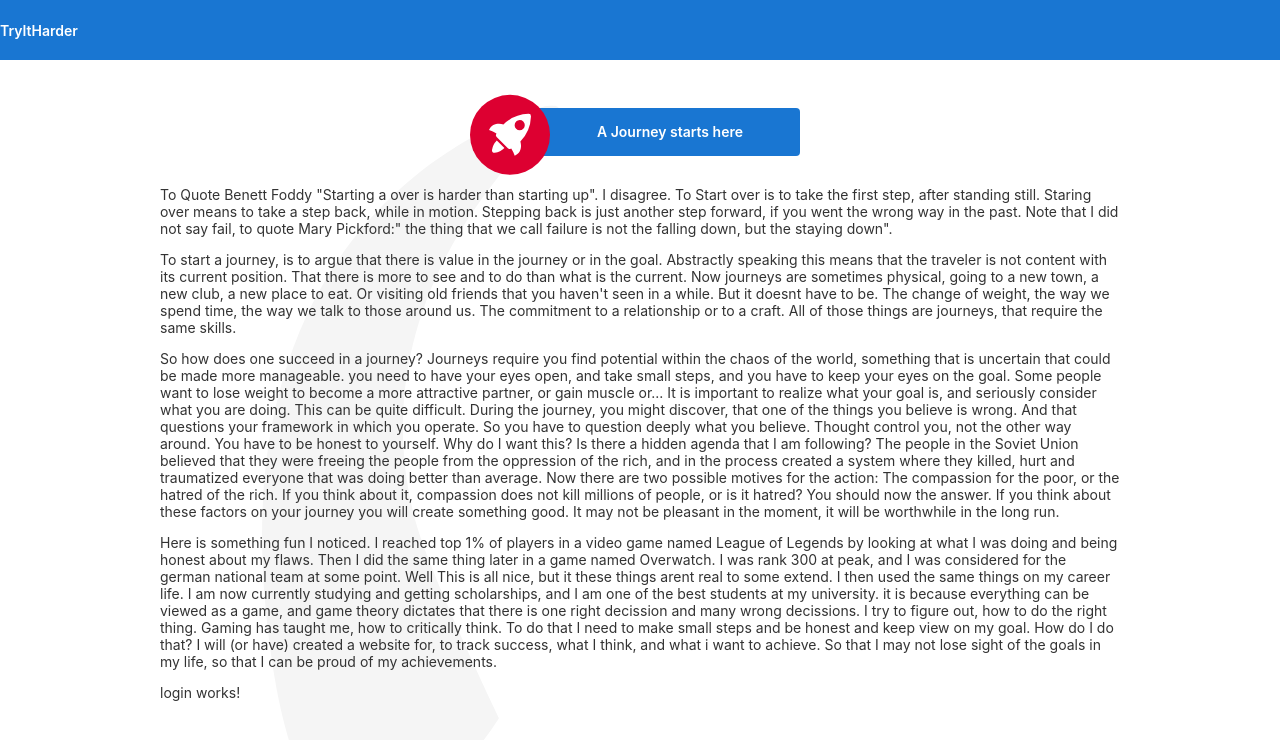
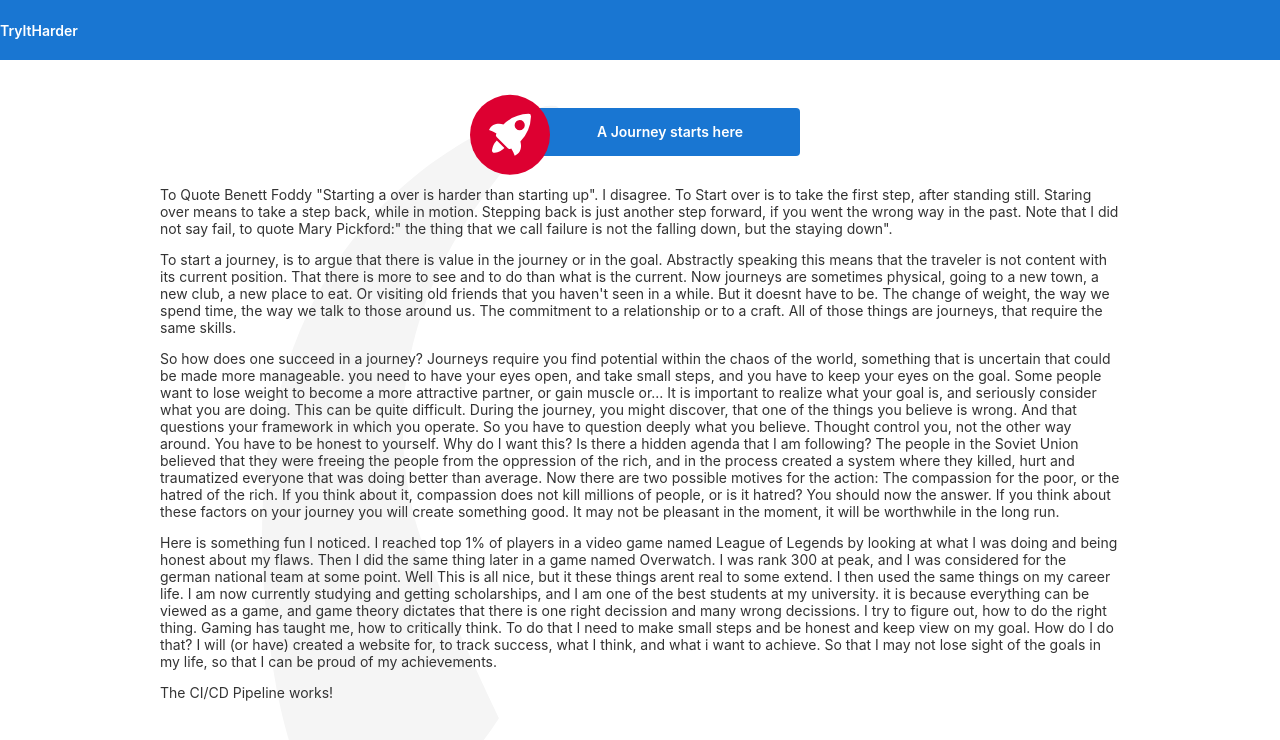
Before and after one commit to MichelSiegert/TryItHarder, an Angular app: page / in a window 1280 px wide. Shown: the top 740 px of the page. Built offline with nearby package versions, Linux system fonts and the light colour scheme; no server answers.

Commit message:
why exactly is this here?

```diff
--- a/src/app/login/login.component.html
+++ b/src/app/login/login.component.html
@@ -1 +1 @@
-<p>login works!</p>
+<p>The CI/CD Pipeline works!</p>
```
